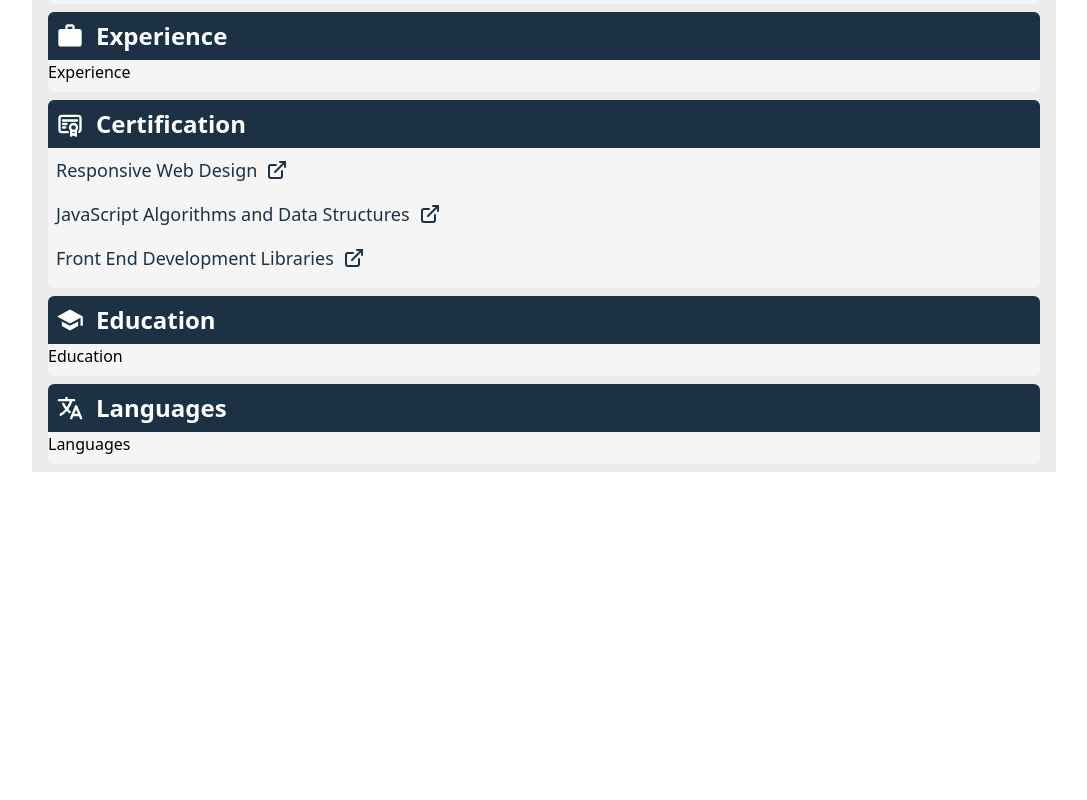
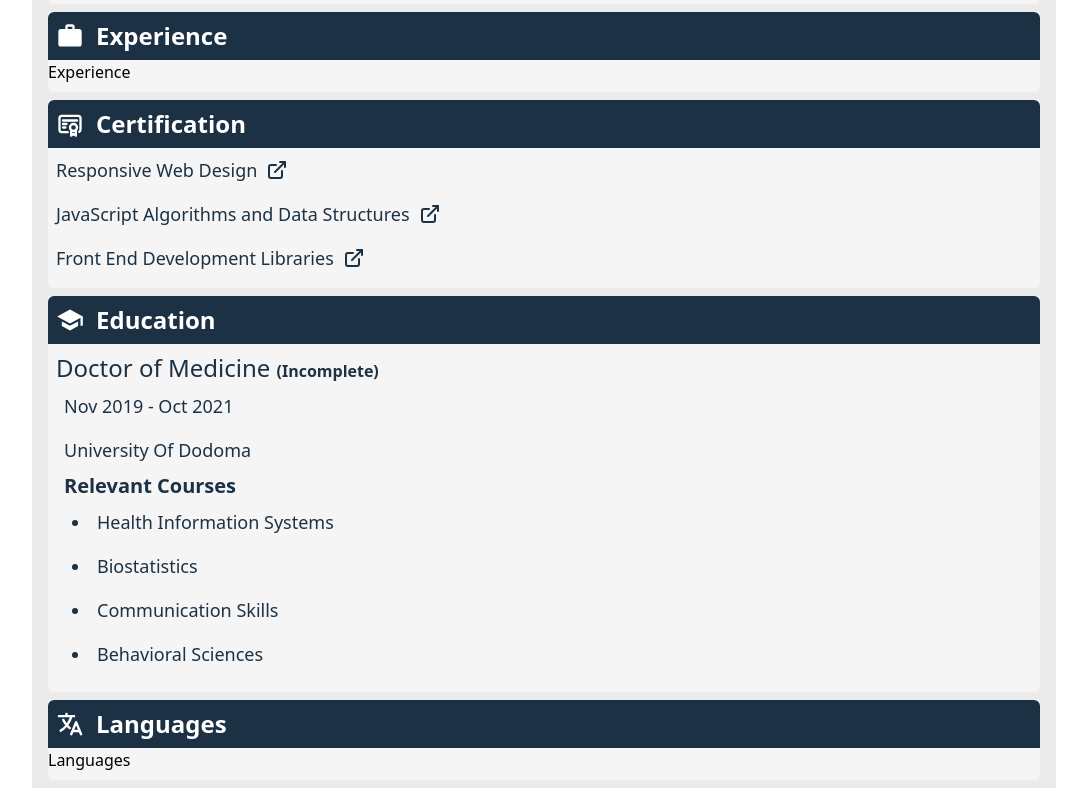
Before and after one commit to kimjisena/resume, a React (Create React App) app: page / in a window 1280 px wide. Shown: the part 589-1389 px from the top of the page, without its empty margins (96-1183 px from the left). Before the commit the page ends 1073 px from the top, so only its background shows below. Built offline with nearby package versions, Linux system fonts and the light colour scheme; the HTML template or start-up script is replaced by a standard one.

Commit message:
add Education section content

```diff
--- a/src/components/Main.tsx
+++ b/src/components/Main.tsx
@@ -6,6 +6,7 @@ import { TbCertificate } from "react-icons/tb";
 import { MdSchool } from "react-icons/md";
 import Section from "./main/Section";
 import Certification from "./main/Certification";
+import Education from "./main/Education";
 
 export default function Main (): ReactElement {
   return (
@@ -20,7 +21,7 @@ export default function Main (): ReactElement {
         <Certification />
       </Section>
       <Section text={`Education`} Icon={MdSchool}>
-        <div>Education</div>
+        <Education />
       </Section>
       <Section text={`Languages`} Icon={IoLanguage}>
         <div>Languages</div>
--- /dev/null
+++ b/src/components/main/Education.tsx
@@ -0,0 +1,23 @@
+import { ReactElement } from "react";
+
+export default function Education (): ReactElement {
+  return (
+    <div className={`p-2 text-dark-blue`}>
+      <div>
+        <h2 className={`text-2xl`}>Doctor of Medicine <span className={`font-bold text-base`}>(Incomplete)</span></h2>
+        <p className={`text-lg p-2`}>Nov 2019 - Oct 2021</p>
+        <p className={`text-lg p-2`}>University Of Dodoma</p>
+      </div>
+
+      <div>
+        <h3 className={`text-xl pl-2 font-bold`}>Relevant Courses</h3>
+        <ul className={`list-disc list-inside pl-2 text-lg`}>
+          <li className={`p-2`}>Health Information Systems</li>
+          <li className={`p-2`}>Biostatistics</li>
+          <li className={`p-2`}>Communication Skills</li>
+          <li className={`p-2`}>Behavioral Sciences</li>
+        </ul>
+      </div>
+    </div>
+  );
+}
```
